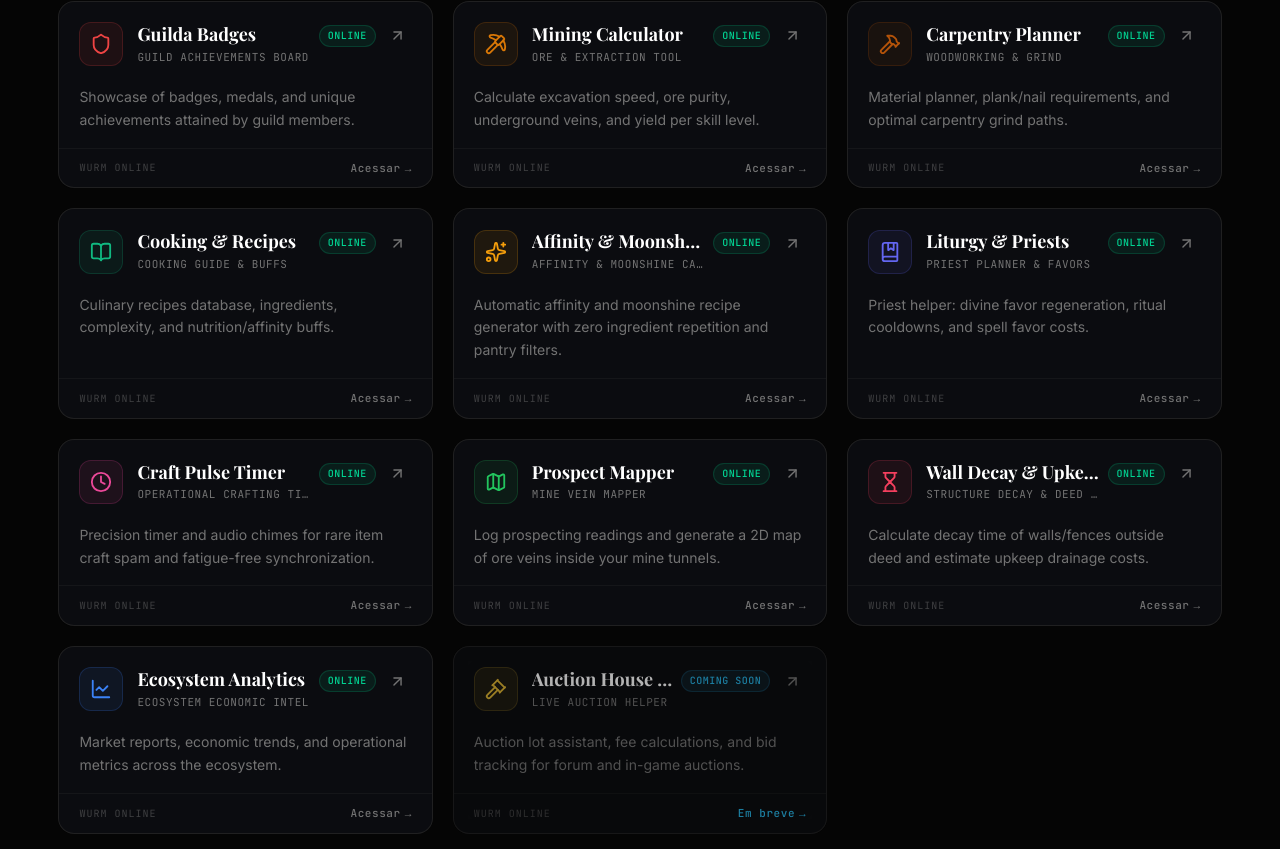
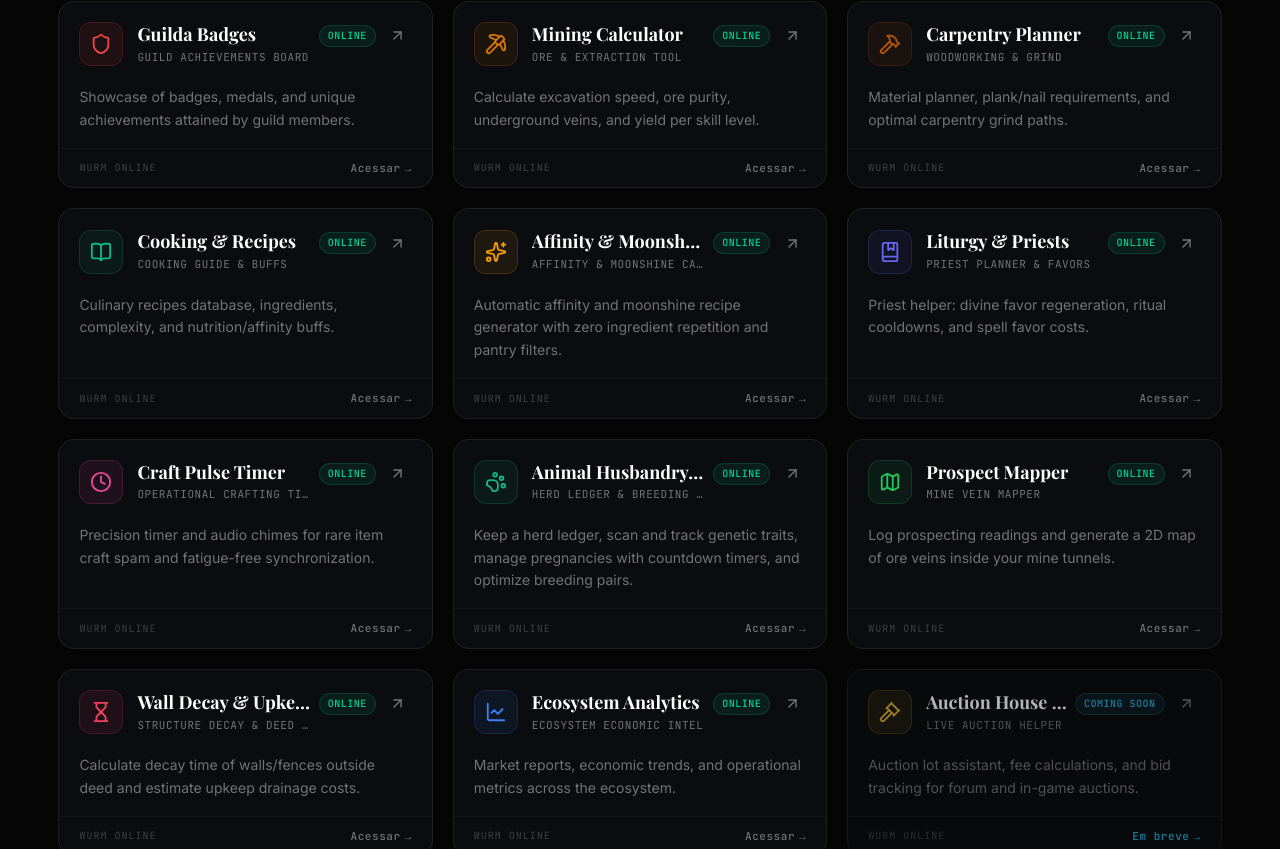
Before and after one commit to Jotasiete7/wurm-aguild-site, a React (Vite) app: page / in a window 1280 px wide. Shown: the part 697-1546 px from the top of the page. Built offline with nearby package versions, Linux system fonts and the light colour scheme; no server answers; the database is empty; a web font is replaced by a local one.

Commit message:
feat: integrar Animal Husbandry Ledger (wurm-husbandry-tool) ao ecossistema

```diff
--- a/src/data/tools.ts
+++ b/src/data/tools.ts
@@ -2,7 +2,7 @@
 import {
     Pickaxe, Hammer, BookOpen, BookMarked,
     Hourglass, Gem, Shield, Map, LineChart, Clock,
-    Telescope, ScrollText, Gavel, Sparkles
+    Telescope, ScrollText, Gavel, Sparkles, PawPrint
 } from 'lucide-react';
 
 export type ToolCategory = 'all' | 'crafting' | 'economy' | 'exploration' | 'community' | 'data';
@@ -210,6 +210,23 @@
         },
         tags: ['timer', 'craft', 'pulse', 'relogio', 'raro', 'spam', 'alarme', 'tempo', 'acao'],
     },
+    {
+        id: 'husbandry',
+        title: 'Animal Husbandry Ledger',
+        category: 'crafting',
+        icon: PawPrint,
+        href: 'https://wurm-husbandry-tool.pages.dev',
+        accentColor: '#10b981',
+        glowColor: 'rgba(16, 185, 129, 0.25)',
+        borderColor: 'rgba(16, 185, 129, 0.38)',
+        isExternal: true,
+        subtitle: { pt: 'Gestão de Rebanho & Linhagem', en: 'Herd Ledger & Breeding Tracker' },
+        description: {
+            pt: 'Cadastre criaturas, controle traits genéticos (4D2M), gerencie prenhezes com contagem regressiva e organize a linhagem do seu rebanho.',
+            en: 'Keep a herd ledger, scan and track genetic traits, manage pregnancies with countdown timers, and optimize breeding pairs.',
+        },
+        tags: ['husbandry', 'pecuaria', 'criacao', 'animais', 'animals', 'breeding', 'cruzamento', 'traits', 'prenhez', 'pregnancy', 'cavalo', 'horse', 'rebanho', 'herd'],
+    },
 
     // ─── EXPLORATION & MAPS ───────────────────────────────────────────────────
     {
--- a/src/ecossistema-guilda/modules/EcosystemMenu.tsx
+++ b/src/ecossistema-guilda/modules/EcosystemMenu.tsx
@@ -1,5 +1,5 @@
 import React, { useState, useRef, useEffect } from 'react';
-import { Network, Home, BookOpen, Pickaxe, LineChart, BookMarked, Hammer, Shield, Gavel, Hourglass, Map, Gem, Sparkles } from 'lucide-react';
+import { Network, Home, BookOpen, Pickaxe, LineChart, BookMarked, Hammer, Shield, Gavel, Hourglass, Map, Gem, Sparkles, PawPrint } from 'lucide-react';
 
 // Common types to avoid dependencies
 interface EcosystemTool {
@@ -51,6 +51,12 @@
         label: 'Carpentry',
         href: 'https://wurm-carpentry-tool.pages.dev',
         icon: Hammer,
+    },
+    {
+        id: 'husbandry',
+        label: 'Husbandry',
+        href: 'https://wurm-husbandry-tool.pages.dev',
+        icon: PawPrint,
     },
     {
         id: 'wall-decay',
```
Also changed, not shown: 1 other file (tests, documents, lock files or other folders).
